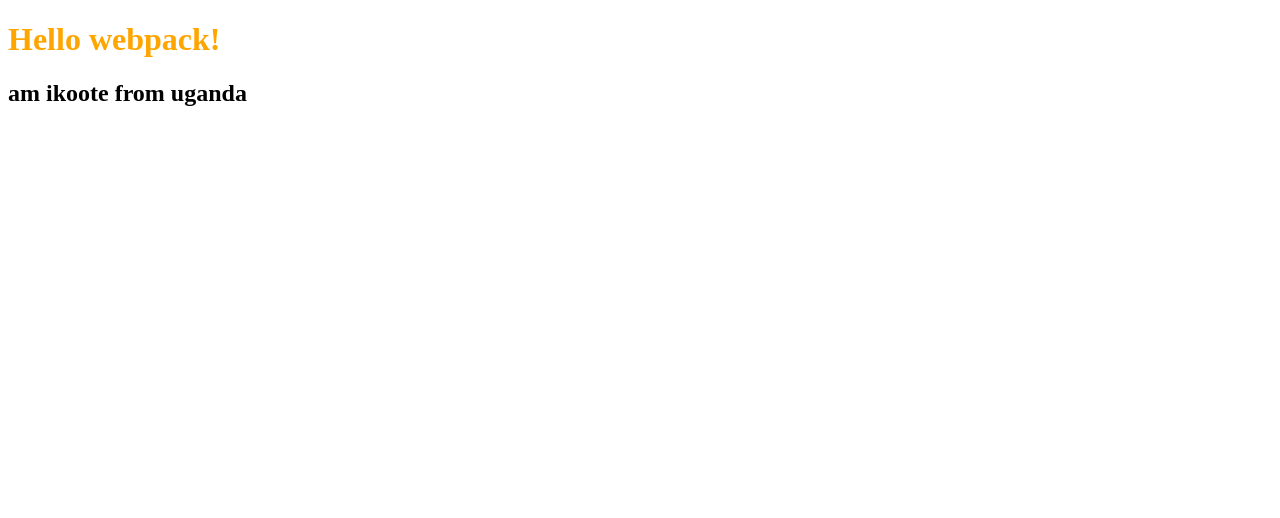
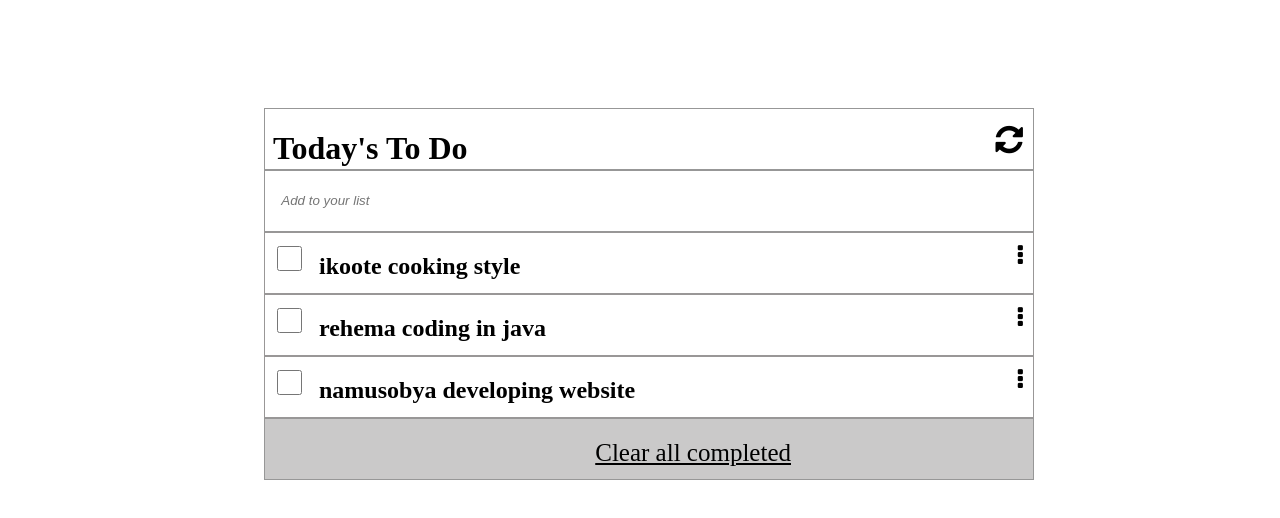
Before and after one commit to ikoote1/To-Do-List-with-Webpack, a website built with webpack: page src/index.html in a window 1280 px wide. Built offline with nearby package versions, Linux system fonts and the light colour scheme.

Commit message:
Added dist files with webpack build

```diff
--- a/src/index.html
+++ b/src/index.html
@@ -4,10 +4,18 @@
     <meta charset="UTF-8">
     <meta http-equiv="X-UA-Compatible" content="IE=edge">
     <meta name="viewport" content="width=device-width, initial-scale=1.0">
+    <link rel="stylesheet" href="https://cdnjs.cloudflare.com/ajax/libs/font-awesome/4.7.0/css/font-awesome.min.css">
     <title>webpack</title>
 </head>
 <body>
-    <h1>Hello webpack!</h1>
-    <h2>am ikoote from uganda</h2>
+    <div class="border">
+        <div class="style head">
+            <h1>Today's To Do</h1>
+            <i class="fa fa-refresh fa-2x"></i>
+        </div>
+        <div class="style"><input type="text" class="text" placeholder="    Add to your list"></div>
+        <div class="lists"></div>
+        <div class="style btn"><a href="" class="button2">Clear all completed</a></div>
+    </div>
 </body>
 </html>
--- a/src/index.js
+++ b/src/index.js
@@ -1,7 +1,26 @@
 import "./style.css";
-console.log("Hello webpack!");
-const fancyFunc = () => {
-    return [1, 2];
-  };
 
-  const [a, b] = fancyFunc();
+const obj = [
+  {discription:"ikoote cooking style",
+  commpleted:'',
+  index:1},
+  {discription:'rehema coding in java',
+  commpleted:'',
+  index:2},
+  {discription:"namusobya developing website",
+  commpleted:'',
+  index:3}
+];
+
+const list = document.querySelector('.lists');
+obj.forEach((o)=>{
+  list.innerHTML+=`
+  <div class = "tree"> <div class = "list">
+    <input type="checkbox" id="do1" name="do1" value="list">
+    <h2>${o.discription}</h2>
+    </div>
+    <i class="fa fa-trash fa-2x delete"></i>
+    <i class="fa delete1">&#xf142;</i></div>
+
+  `;
+});
--- a/src/style.css
+++ b/src/style.css
@@ -1,3 +1,84 @@
-h1 {
-    color: orange;
+body{
+    width: 60%;
+    height: auto;
+    position: relative;
+    left: 20%;
+    top: 100px;
 }
+.style{
+    height: 60px;
+    width: 100%;
+    border: 0.3px solid rgb(151, 151, 151);
+}
+.head{
+    display: flex;
+    flex-direction: row;
+    justify-content: space-between;
+}
+.head>i{
+    padding-top: 15px;
+    padding-right: 10px;
+}
+.head>h1{
+    position: relative;
+    left: 8px;
+}
+.text{
+    height: 56px;
+    width: 98.5%;
+    border: white;
+    font-style: italic;
+    /* border-color: white;  */
+}
+.lists{
+    height: auto;
+    width: 100%;
+}
+.tree{
+    display: flex;
+    flex-direction: row;
+    justify-content: space-between;
+    height: 60px;
+    width: 100%;
+    border: 0.3px solid;
+    border-color: rgb(153, 151, 151);
+}
+.list{
+    width: 80%;
+    height: 60px;
+    display: flex;
+    flex-direction: row;
+    gap: 14px;
+    position: relative;
+    left: 8px;
+    border-color: none;
+    /* display: none; */
+}
+#do1{position: relative;
+    top: 10px;
+    width: 25px;
+    height: 25px;
+}
+.delete{
+    display: none;
+    position: relative;
+    top: 5px;
+    padding-right: 10px;
+}
+.delete1{
+    font-size:24px;
+    position: relative;
+    top: 10px;
+    padding-right: 10px;
+}
+.button2{
+    /* text-align: center; */
+    position: relative;
+    left: 43%;
+    top: 20px;
+    font-size: 25px;
+    color: black;
+}
+.btn{
+    background-color: rgb(202, 201, 201);
+}
```
Also changed, not shown: dist/index.html, dist/main.js.
